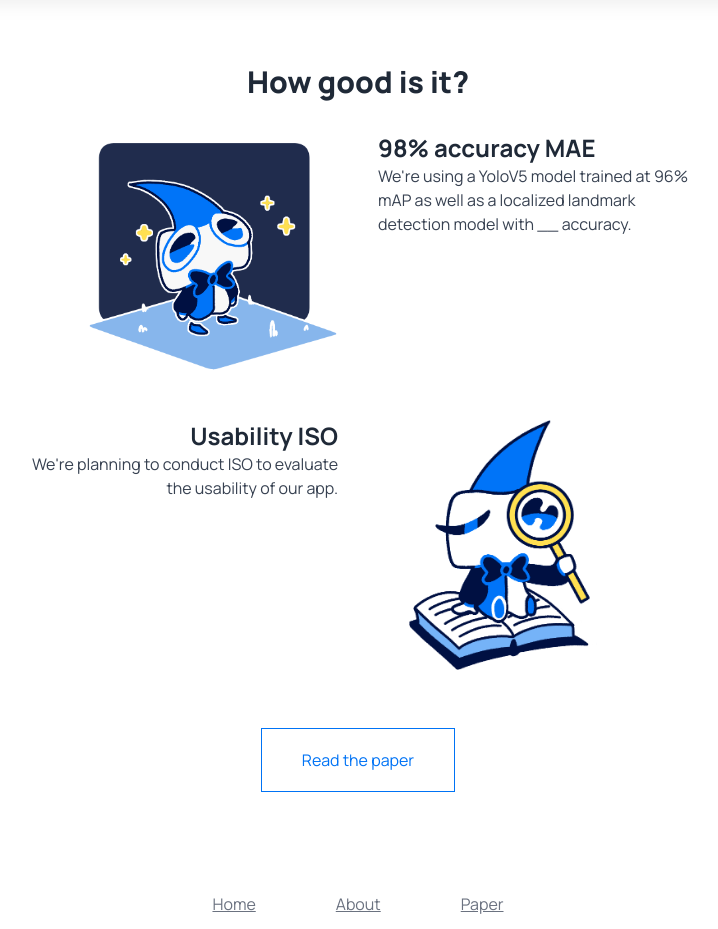
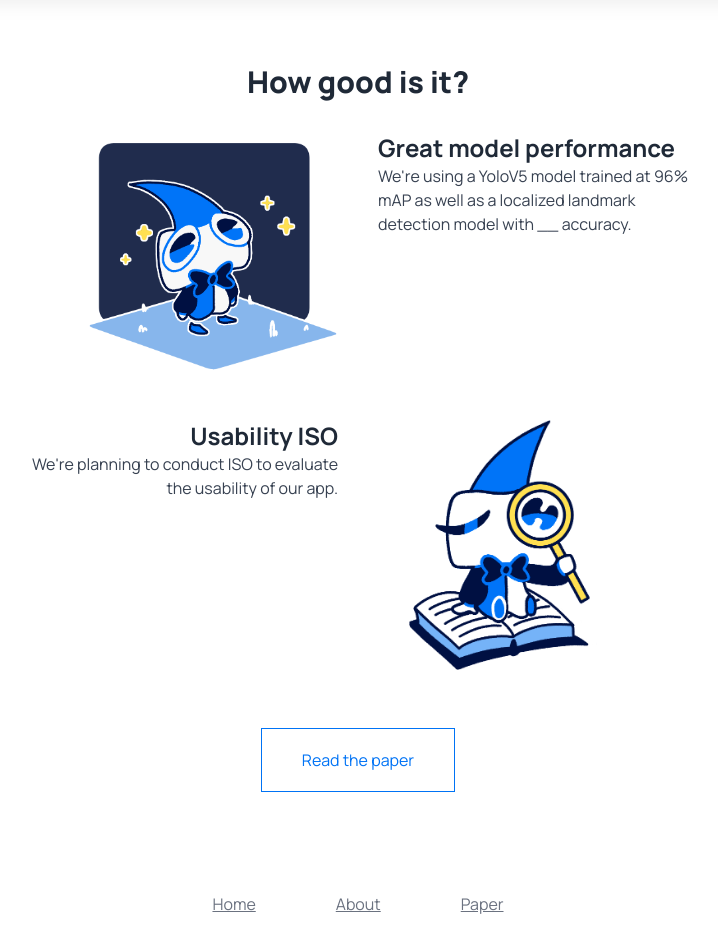
Before and after one commit to Blankeos/scoliovis-web, a Next.js app: page / in a window 1280 px wide. Shown: the part 1600-2529 px from the top of the page, without its empty margins (282-1000 px from the left). Built offline with nearby package versions, Linux system fonts and the light colour scheme.

Commit message:
Polished content, less placeholders

```diff
--- a/pages/index.tsx
+++ b/pages/index.tsx
@@ -228,7 +228,7 @@ const Home: NextPage = () => {
               </motion.div>
               <motion.div {...enterAnim(0.2, inView3)} className="max-w-xs">
                 <h2 className="font-bold text-2xl text-gray-800">
-                  98% accuracy MAE
+                  Great model performance
                 </h2>
                 <p className="text-gray-700">
                   We&apos;re using a YoloV5 model trained at 96% mAP as well as
@@ -265,7 +265,7 @@ const Home: NextPage = () => {
               {...enterAnim(0.2, inView5)}
               className="mt-10 self-center"
             >
-              <Link href="/">
+              <Link href="/paper">
                 <a className="border border-primary text-primary hover:bg-primary hover:text-white hover:shadow-md transition px-10 py-5">
                   Read the paper
                 </a>
```
